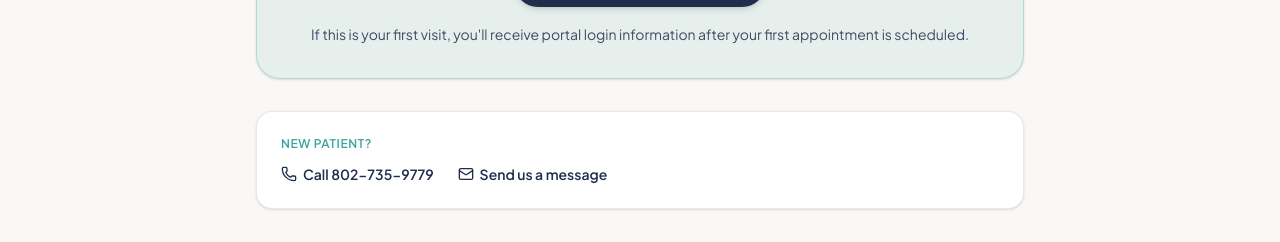
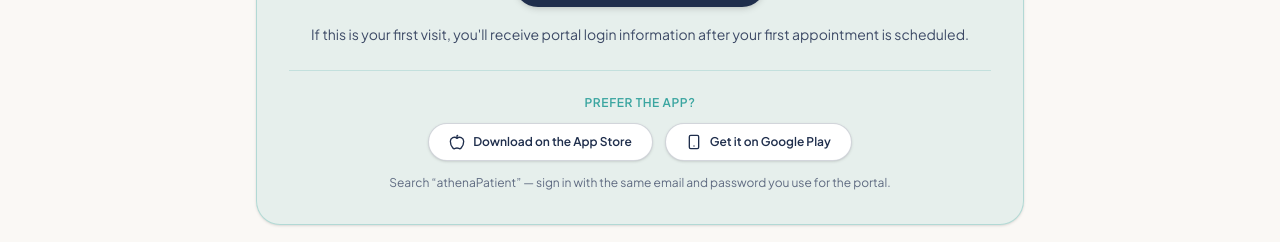
Before and after one commit to zackariahlacey-dot/embrace-womens-healthcare, a Next.js app: page /patient-info/patient-portal in a window 1280 px wide. Shown: the part 375-617 px from the top of the page. Built offline with nearby package versions, Linux system fonts and the light colour scheme; no server answers.

Commit message:
Add athenaPatient App Store / Google Play links to the Patient Portal page

```diff
--- a/src/app/patient-info/patient-portal/page.tsx
+++ b/src/app/patient-info/patient-portal/page.tsx
@@ -1,7 +1,7 @@
 import type { Metadata } from "next";
 import Link from "next/link";
-import { LogIn, Phone, Mail } from "lucide-react";
-import { PATIENT_PORTAL_URL } from "@/lib/constants";
+import { LogIn, Phone, Mail, Apple, Smartphone } from "lucide-react";
+import { PATIENT_PORTAL_URL, PATIENT_APP_IOS_URL, PATIENT_APP_ANDROID_URL } from "@/lib/constants";
 
 export const metadata: Metadata = {
   title: "Patient Portal",
@@ -34,6 +34,35 @@
           <p className="text-sm text-[#3D4A66] leading-relaxed mt-4">
             If this is your first visit, you&apos;ll receive portal login information after your first appointment is scheduled.
           </p>
+
+          <div className="mt-6 pt-6 border-t border-[#3AA5A0]/20">
+            <p className="text-xs font-semibold uppercase tracking-wider text-[#3AA5A0] mb-3">
+              Prefer the app?
+            </p>
+            <div className="flex flex-wrap items-center justify-center gap-3">
+              <a
+                href={PATIENT_APP_IOS_URL}
+                target="_blank"
+                rel="noopener noreferrer"
+                className="inline-flex items-center gap-2 rounded-full border border-[#1F2E4C]/20 bg-white px-5 py-2.5 text-xs font-semibold text-[#1F2E4C] shadow-sm transition-colors hover:bg-[#FAF8F5]"
+              >
+                <Apple className="w-4 h-4" />
+                Download on the App Store
+              </a>
+              <a
+                href={PATIENT_APP_ANDROID_URL}
+                target="_blank"
+                rel="noopener noreferrer"
+                className="inline-flex items-center gap-2 rounded-full border border-[#1F2E4C]/20 bg-white px-5 py-2.5 text-xs font-semibold text-[#1F2E4C] shadow-sm transition-colors hover:bg-[#FAF8F5]"
+              >
+                <Smartphone className="w-4 h-4" />
+                Get it on Google Play
+              </a>
+            </div>
+            <p className="text-xs text-[#3D4A66]/80 leading-relaxed mt-3">
+              Search &ldquo;athenaPatient&rdquo; — sign in with the same email and password you use for the portal.
+            </p>
+          </div>
         </div>
 
         {/* New patient: call or contact form */}
--- a/src/lib/constants.ts
+++ b/src/lib/constants.ts
@@ -20,6 +20,14 @@
 export const PATIENT_PORTAL_URL = "https://36255-1.portal.athenahealth.com";
 
 /**
+ * athenaPatient mobile app — same portal account, for patients who prefer
+ * the app over the browser.
+ */
+export const PATIENT_APP_IOS_URL = "https://apps.apple.com/us/app/athenapatient/id1644169294";
+export const PATIENT_APP_ANDROID_URL =
+  "https://play.google.com/store/apps/details?id=com.athenahealth.athenapatient";
+
+/**
  * Wellness Collective class / meet-and-greet signup — HIPAA JotForm.
  */
 export const CLASS_SIGNUP_URL = "https://form.jotform.com/262266139303151";
```
